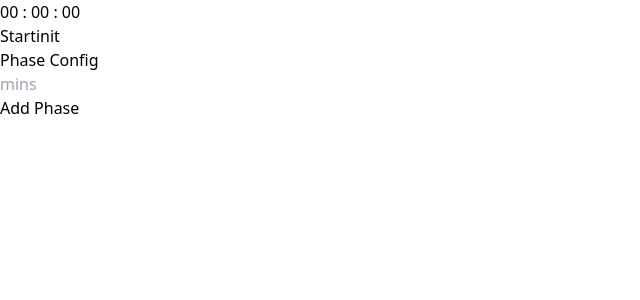
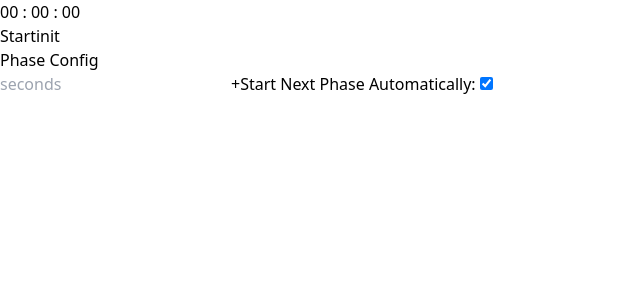
Before and after one commit to aritrakoley/itistime, a React (Vite) app: page / in a window 1280 px wide. Shown: the top 300 px of the page, without its empty margins (0-640 px from the left). Built offline with nearby package versions, Linux system fonts and the light colour scheme.

Commit message:
Phase Config WIP 2

```diff
--- a/src/components/Timer.tsx
+++ b/src/components/Timer.tsx
@@ -160,7 +160,7 @@ const Timer = () => {
         <div>
           <h4 className="text-white font-bold">Phase Config</h4>
         </div>
-        <div className="w-[90%] min-h-20 rounded-2xl flex flex-wrap justify-start items-center bg-slate-900 p-2 m-2">
+        {phaseList.length ? <div className="w-[90%] min-h-20 rounded-2xl flex flex-wrap justify-start items-center bg-slate-900 p-2 m-2">
           {phaseList.map((p, i) => (
             <div key={i} className="flex items-center">
               <div className={`w-10 h-10 flex justify-center items-center p-2 m-2 ${i === phase ? "bg-lime-600" : "bg-gray-400"} rounded-full`}>
@@ -170,18 +170,22 @@ const Timer = () => {
 
             </div>
           ))}
-          {phaseList.length ? <div className={`w-10 h-10 flex justify-center items-center p-2 m-2 ${settings.loop ? "bg-lime-600" : "bg-red-400"} rounded-full`}>
+          <div onClick={() => setSettings(prev => ({ ...prev, loop: !prev.loop }))} className={`w-10 h-10 flex justify-center items-center p-2 m-2 ${settings.loop ? "bg-lime-600" : "bg-red-400"} rounded-full`}>
             {settings.loop ? <i className="text-white font-bold"><ArrowUturnRightIcon className="w-7 h-7 text-white rotate-180" /></i> : null}
-          </div> : null}
-        </div>
-        <div>
-          <input ref={inputRef} className="px-4 py-1 text-gray-800 rounded-full focus:outline-none"
-            placeholder="mins" />
+          </div>
+        </div> : null}
+        <div className="flex justify-center items-center">
+          <input ref={inputRef} className=" w-16 h-10 text-center text-gray-800 rounded-l-xl focus:outline-none"
+            placeholder="seconds" />
+          <button className="w-12 h-10 block border rounded-r-xl shadow-sm font-bold text-2xl  px-2 focus:outline-none focus:ring focus:ring-opacity-50 bg-indigo-500 hover:bg-indigo-700 text-white border-transparent focus:border-indigo-300 focus:ring-indigo-200 mr-2 mt-2 mb-2" onClick={addPhase}>
+            <p>+</p>
+          </button>
+
+          <label htmlFor="auto-start">Start Next Phase Automatically: </label>
+          <input name="auto-start" type="checkbox" checked={settings.autostart_next_phase} onChange={() => setSettings(prev => ({ ...prev, autostart_next_phase: !prev.autostart_next_phase }))} />
         </div>
 
-        <button className="block border rounded-full shadow-sm font-bold py-2 px-4 focus:outline-none focus:ring focus:ring-opacity-50 bg-indigo-500 hover:bg-indigo-700 text-white border-transparent focus:border-indigo-300 focus:ring-indigo-200 m-2" onClick={addPhase}>
-          Add Phase
-        </button>
+
 
       </div>
 
```
